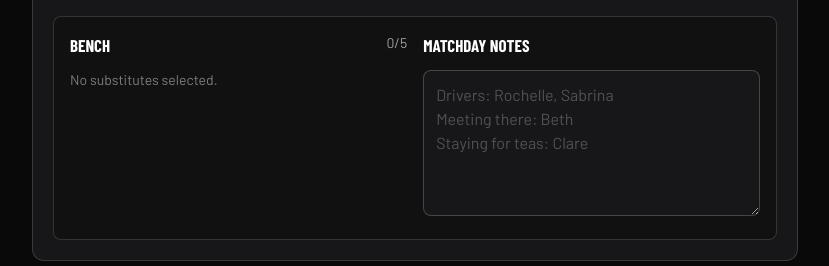
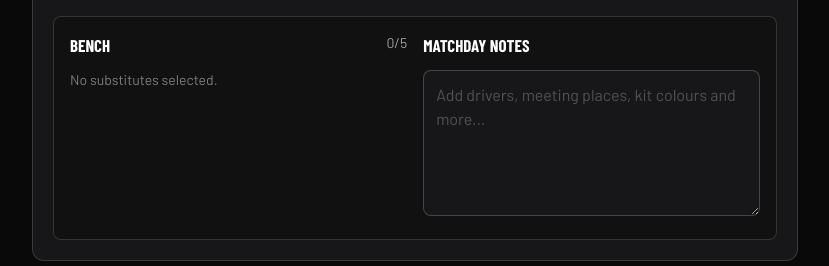
Before and after one commit to rbrd87/hullhawkshc, a Next.js app: page /admin/selection in a window 1280 px wide. Shown: the part 1673-1939 px from the top of the page, without its empty margins (0-829 px from the left). Built offline with nearby package versions, Linux system fonts and the light colour scheme; no server answers.

Commit message:
Update matchday notes placeholder

```diff
--- a/components/admin/SelectionBuilder.tsx
+++ b/components/admin/SelectionBuilder.tsx
@@ -122,7 +122,7 @@ export default function SelectionBuilder({fixtures}:{fixtures:Fixture[]}) {
         <div className="mb-4 flex items-center justify-between"><div><p className="meta text-white/55">Starting XI</p><p className="sports-text text-xl font-bold">{startingCount}/11 SELECTED</p></div><button onClick={resetPositions} className="sports-text min-h-11 rounded-lg border border-white/20 px-3 text-xs font-bold uppercase text-white/70">Reset positions</button></div>
         <HockeyPitch selection={selection} onMove={move} onAssign={assign} homeMatch={homeMatch}/>
         <p className="mt-3 text-center text-xs font-medium text-white/60">Drag using the ↕ handle above each player. The pitch stays put while you move them.</p>
-        <div className="mt-4 grid gap-4 rounded-lg border border-white/15 bg-black/25 p-4 sm:grid-cols-2"><div><div className="flex justify-between"><p className="sports-text font-bold uppercase">Bench</p><span className="text-sm text-white/60">{selection.bench.length}/5</span></div><div className="mt-3 flex min-h-10 flex-wrap gap-2">{selection.bench.length?selection.bench.map(p=><button key={p} onClick={()=>toggleBench(p)} className="min-h-10 rounded-full border border-[var(--red)] bg-[var(--red)]/20 px-4 text-sm font-semibold">{p} ×</button>):<p className="text-sm text-white/45">No substitutes selected.</p>}</div></div><div><label className="sports-text font-bold uppercase" htmlFor="matchday-notes">Matchday notes</label><textarea id="matchday-notes" value={selection.notes??""} onChange={e=>{setSelection({...selection,notes:e.target.value});setSaved(false)}} rows={5} placeholder={"Drivers: Rochelle, Sabrina\nMeeting there: Beth\nStaying for teas: Clare"} className="mt-3 w-full resize-y rounded-lg border border-white/20 bg-[#171719] p-3 text-base leading-6 text-white outline-none placeholder:text-white/25 focus:border-[var(--red)]"/></div></div>
+        <div className="mt-4 grid gap-4 rounded-lg border border-white/15 bg-black/25 p-4 sm:grid-cols-2"><div><div className="flex justify-between"><p className="sports-text font-bold uppercase">Bench</p><span className="text-sm text-white/60">{selection.bench.length}/5</span></div><div className="mt-3 flex min-h-10 flex-wrap gap-2">{selection.bench.length?selection.bench.map(p=><button key={p} onClick={()=>toggleBench(p)} className="min-h-10 rounded-full border border-[var(--red)] bg-[var(--red)]/20 px-4 text-sm font-semibold">{p} ×</button>):<p className="text-sm text-white/45">No substitutes selected.</p>}</div></div><div><label className="sports-text font-bold uppercase" htmlFor="matchday-notes">Matchday notes</label><textarea id="matchday-notes" value={selection.notes??""} onChange={e=>{setSelection({...selection,notes:e.target.value});setSaved(false)}} rows={5} placeholder="Add drivers, meeting places, kit colours and more..." className="mt-3 w-full resize-y rounded-lg border border-white/20 bg-[#171719] p-3 text-base leading-6 text-white outline-none placeholder:text-white/25 focus:border-[var(--red)]"/></div></div>
       </section>
 
       <aside className="h-fit rounded-xl border border-white/15 bg-[#171719] p-5"><div className="flex items-end justify-between"><div><p className="meta text-white/55">Players</p><h2 className="sports-text text-2xl font-bold uppercase">Squad</h2></div><span className="sports-text font-bold text-[var(--red)]">{selectedCount}/16</span></div>
```
